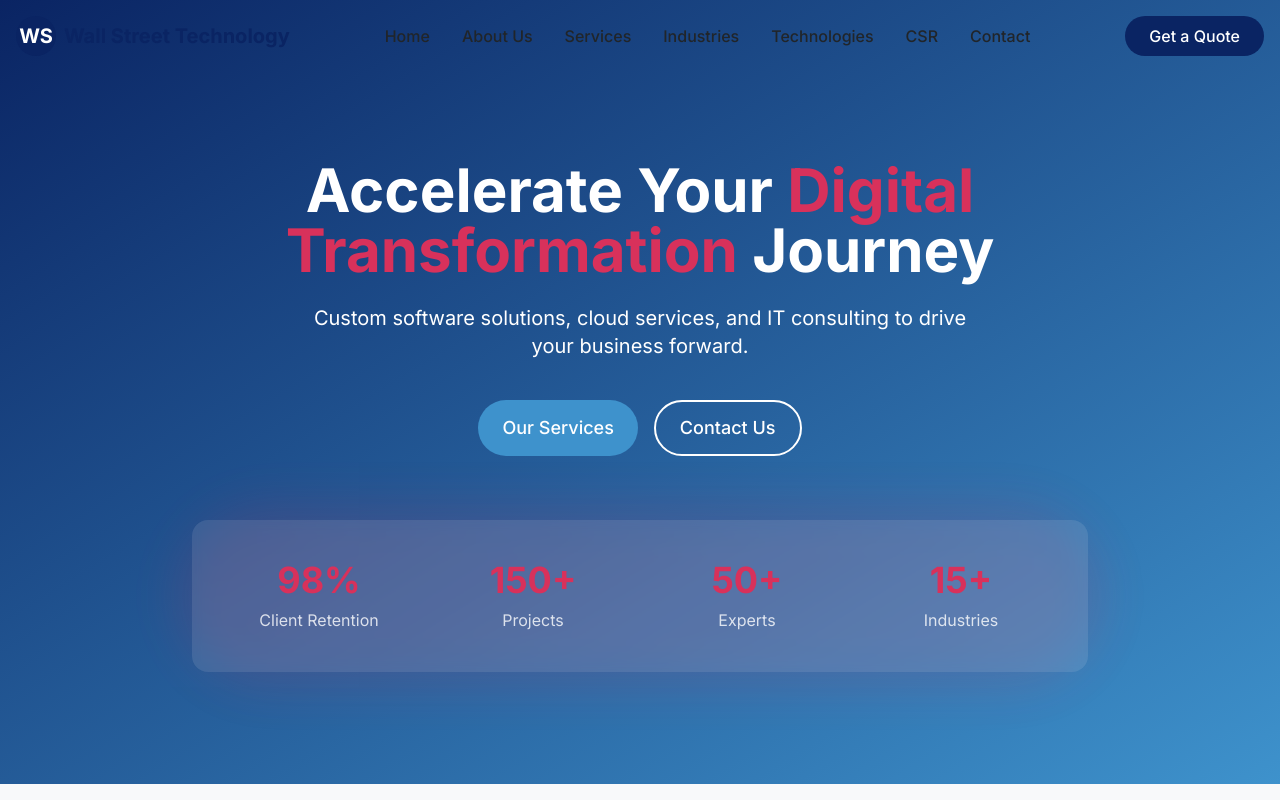
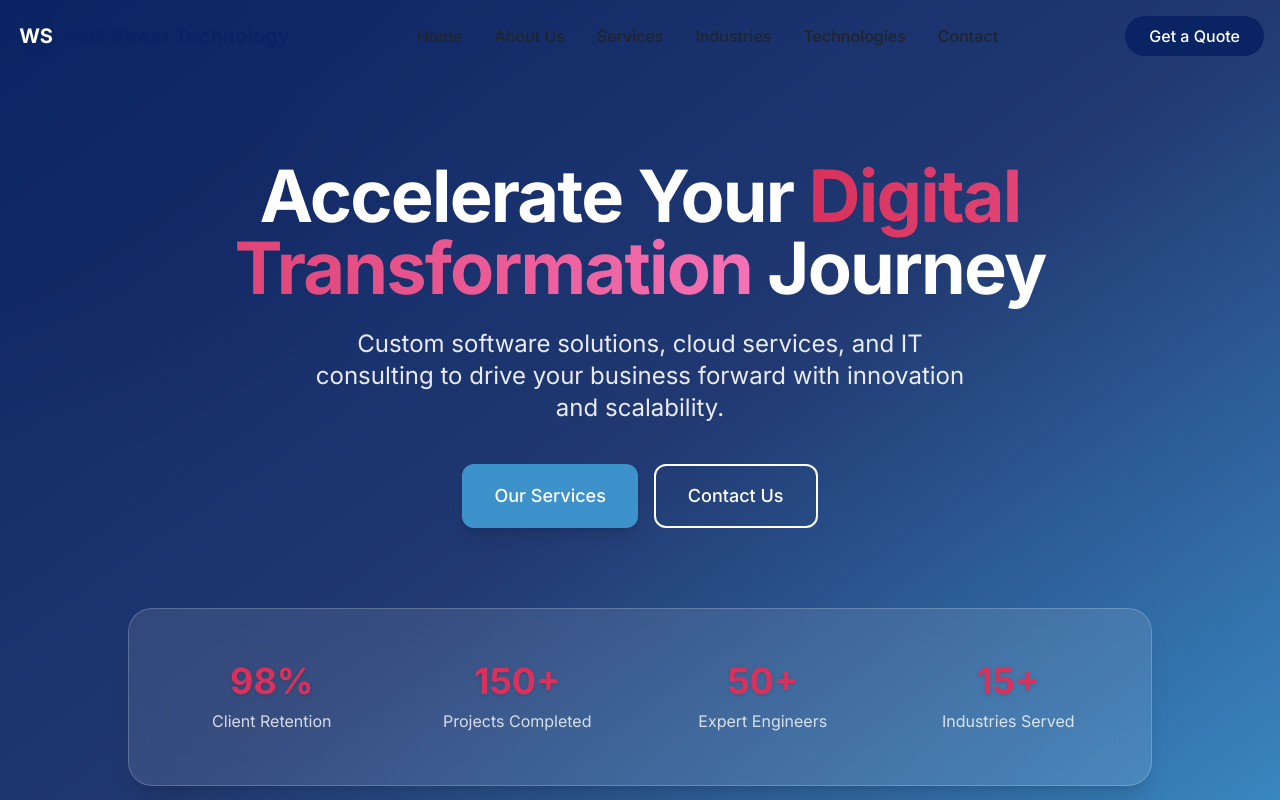
Before and after one commit to supunpramod/Wall-Street-Technology, a React (Vite) app: page / in a window 1280 px wide. Shown: the top 800 px of the page. Built offline with nearby package versions, Linux system fonts and the light colour scheme.

Commit message:
feat: Remove CTA section and update routing for Contact page in App and Header components

```diff
--- a/src/App.jsx
+++ b/src/App.jsx
@@ -6,7 +6,7 @@ import About from './components/pages/About';
 import Services from './components/sections/Services';
 import Industries from './components/sections/Industries';
 import Technologies from './components/sections/Technologies';
-import CTA from './components/sections/CTA';
+
 import Contact from './components/pages/Contact';
 import NotFound from './components/pages/NotFound';
 
@@ -23,7 +23,7 @@ function App() {
             <Route path="/services" element={<Services />} />
             <Route path="/industries" element={<Industries />} />
             <Route path="/technologies" element={<Technologies />} />
-            <Route path="/csr" element={<CTA />} />
+
 
             <Route path="*" element={<NotFound />} />
           </Routes>
--- a/src/components/layout/Header.jsx
+++ b/src/components/layout/Header.jsx
@@ -20,7 +20,7 @@ const Header = () => {
     { name: 'Services', path: '/services' },
     { name: 'Industries', path: '/industries' },
     { name: 'Technologies', path: '/technologies' },
-    { name: 'CSR', path: '/csr' },
+
     { name: 'Contact', path: '/contact' },
   ];
 
--- a/src/components/pages/Home.jsx
+++ b/src/components/pages/Home.jsx
@@ -4,7 +4,7 @@ import Services from '../sections/Services';
 import Industries from '../sections/Industries';
 import Technologies from '../sections/Technologies';
 import Testimonials from '../sections/Testimonials';
-import CTA from '../sections/CTA';
+
 
 const Home = () => {
   return (
@@ -19,7 +19,7 @@ const Home = () => {
       <Industries />
       <Technologies />
       <Testimonials />
-      <CTA />
+
     </motion.div>
   );
 };
--- a/src/components/sections/CTA.jsx
+++ /dev/null
@@ -1,54 +0,0 @@
-import { motion } from 'framer-motion';
-import { Link } from 'react-router-dom';
-import Button from '../ui/Button';
-
-const CTA = () => {
-  return (
-    <section className="py-20 bg-gradient-to-r from-primary to-secondary text-white">
-      <div className="container mx-auto px-4">
-        <div className="max-w-4xl mx-auto text-center">
-          <motion.h2
-            className="text-3xl md:text-4xl font-bold mb-6"
-            initial={{ opacity: 0, y: 20 }}
-            whileInView={{ opacity: 1, y: 0 }}
-            viewport={{ once: true }}
-            transition={{ duration: 0.5 }}
-          >
-            Ready to Transform Your Business?
-          </motion.h2>
-
-          <motion.p
-            className="text-xl mb-10 max-w-2xl mx-auto"
-            initial={{ opacity: 0, y: 20 }}
-            whileInView={{ opacity: 1, y: 0 }}
-            viewport={{ once: true }}
-            transition={{ duration: 0.5, delay: 0.2 }}
-          >
-            Let's discuss how our IT solutions can help you achieve your business goals.
-          </motion.p>
-
-          <motion.div
-            className="flex flex-col sm:flex-row justify-center gap-4"
-            initial={{ opacity: 0, y: 20 }}
-            whileInView={{ opacity: 1, y: 0 }}
-            viewport={{ once: true }}
-            transition={{ duration: 0.5, delay: 0.4 }}
-          >
-            <Link to="/contact">
-              <Button size="lg" variant="secondary">
-                Contact Us
-              </Button>
-            </Link>
-            <Link to="/services">
-              <Button size="lg" variant="outline" className="border-white text-white hover:bg-white hover:text-primary">
-                Our Services
-              </Button>
-            </Link>
-          </motion.div>
-        </div>
-      </div>
-    </section>
-  );
-};
-
-export default CTA;
--- a/src/components/sections/Hero.jsx
+++ b/src/components/sections/Hero.jsx
@@ -1,67 +1,97 @@
-import { motion } from 'framer-motion';
-import { Link } from 'react-router-dom';
-import Button from '../ui/Button';
+import { motion } from "framer-motion";
+import { Link } from "react-router-dom";
+import Button from "../ui/Button";
 
 const Hero = () => {
   return (
-    <section className="pt-24 pb-16 md:pt-32 md:pb-20 lg:pt-40 lg:pb-28 bg-gradient-to-br from-primary to-secondary text-white">
-      <div className="container mx-auto px-4">
-        <div className="max-w-3xl mx-auto text-center">
+    <section className="relative overflow-hidden bg-gradient-to-br from-primary via-primary/90 to-secondary text-white pt-24 pb-20 md:pt-32 md:pb-28 lg:pt-40 lg:pb-32">
+      {/* Background Decorations */}
+      <div className="absolute inset-0 -z-10">
+        <div className="absolute w-[500px] h-[500px] bg-accent/30 rounded-full blur-3xl top-[-100px] left-[-150px]" />
+        <div className="absolute w-[400px] h-[400px] bg-secondary/30 rounded-full blur-3xl bottom-[-120px] right-[-100px]" />
+      </div>
+
+      <div className="container mx-auto px-6">
+        {/* Headline */}
+        <div className="max-w-4xl mx-auto text-center">
           <motion.h1
-            className="text-3xl md:text-4xl lg:text-5xl xl:text-6xl font-bold mb-6"
-            initial={{ opacity: 0, y: 20 }}
+            className="text-4xl md:text-5xl lg:text-6xl xl:text-7xl font-extrabold mb-6 leading-tight tracking-tight"
+            initial={{ opacity: 0, y: 30 }}
             animate={{ opacity: 1, y: 0 }}
-            transition={{ duration: 0.5 }}
+            transition={{ duration: 0.6 }}
           >
-            Accelerate Your <span className="text-accent">Digital Transformation</span> Journey
+            Accelerate Your{" "}
+            <span className="bg-clip-text text-transparent bg-gradient-to-r from-accent to-pink-400">
+              Digital Transformation
+            </span>{" "}
+            Journey
           </motion.h1>
 
           <motion.p
-            className="text-lg md:text-xl mb-8 md:mb-10 max-w-2xl mx-auto"
-            initial={{ opacity: 0, y: 20 }}
+            className="text-lg md:text-xl lg:text-2xl mb-10 max-w-2xl mx-auto text-white/90"
+            initial={{ opacity: 0, y: 30 }}
             animate={{ opacity: 1, y: 0 }}
-            transition={{ duration: 0.5, delay: 0.2 }}
+            transition={{ duration: 0.6, delay: 0.2 }}
           >
-            Custom software solutions, cloud services, and IT consulting to drive your business forward.
+            Custom software solutions, cloud services, and IT consulting to drive
+            your business forward with innovation and scalability.
           </motion.p>
 
+          {/* CTA Buttons */}
           <motion.div
             className="flex flex-col sm:flex-row justify-center gap-4"
-            initial={{ opacity: 0, y: 20 }}
+            initial={{ opacity: 0, y: 30 }}
             animate={{ opacity: 1, y: 0 }}
-            transition={{ duration: 0.5, delay: 0.4 }}
+            transition={{ duration: 0.6, delay: 0.4 }}
           >
-            <Button size="lg" variant="secondary" className="w-full sm:w-auto">
+            <Button
+              size="lg"
+              variant="secondary"
+              className="px-8 py-4 text-lg rounded-xl shadow-lg hover:shadow-accent/40 transition"
+            >
               Our Services
             </Button>
-            <Link to="/contact" className="w-full sm:w-auto">
-              <Button size="lg" variant="outline" className="border-white text-white hover:bg-white hover:text-primary w-full">
+            <Link to="/contact">
+              <Button
+                size="lg"
+                variant="outline"
+                className="px-8 py-4 text-lg rounded-xl border-white text-white hover:bg-white hover:text-primary transition"
+              >
                 Contact Us
               </Button>
             </Link>
           </motion.div>
         </div>
 
+        {/* Stats Section */}
         <motion.div
-          className="mt-12 md:mt-16 flex justify-center"
+          className="mt-16 md:mt-20 flex justify-center"
           initial={{ opacity: 0 }}
           animate={{ opacity: 1 }}
-          transition={{ duration: 0.5, delay: 0.6 }}
+          transition={{ duration: 0.6, delay: 0.6 }}
         >
-          <div className="relative w-full max-w-4xl">
-            <div className="absolute -inset-2 md:-inset-4 bg-accent/20 rounded-full blur-xl animate-pulse"></div>
-            <div className="relative bg-white/10 backdrop-blur-sm rounded-2xl p-4 md:p-8">
-              <div className="grid grid-cols-2 md:grid-cols-4 gap-4 md:gap-6">
+          <div className="relative w-full max-w-5xl">
+            <div className="relative bg-white/10 backdrop-blur-lg rounded-3xl shadow-xl p-6 md:p-10 border border-white/20">
+              <div className="grid grid-cols-2 md:grid-cols-4 gap-6 md:gap-10">
                 {[
-                  { value: '98%', label: 'Client Retention' },
-                  { value: '150+', label: 'Projects' },
-                  { value: '50+', label: 'Experts' },
-                  { value: '15+', label: 'Industries' },
+                  { value: "98%", label: "Client Retention" },
+                  { value: "150+", label: "Projects Completed" },
+                  { value: "50+", label: "Expert Engineers" },
+                  { value: "15+", label: "Industries Served" },
                 ].map((stat, index) => (
-                  <div key={index} className="text-center p-2">
-                    <div className="text-2xl md:text-3xl lg:text-4xl font-bold text-accent mb-1 md:mb-2">{stat.value}</div>
-                    <div className="text-xs md:text-sm lg:text-base text-white/80">{stat.label}</div>
-                  </div>
+                  <motion.div
+                    key={index}
+                    className="text-center p-3"
+                    whileHover={{ scale: 1.08 }}
+                    transition={{ type: "spring", stiffness: 300 }}
+                  >
+                    <div className="text-3xl md:text-4xl font-extrabold text-accent drop-shadow mb-2">
+                      {stat.value}
+                    </div>
+                    <div className="text-sm md:text-base text-white/80">
+                      {stat.label}
+                    </div>
+                  </motion.div>
                 ))}
               </div>
             </div>
```
